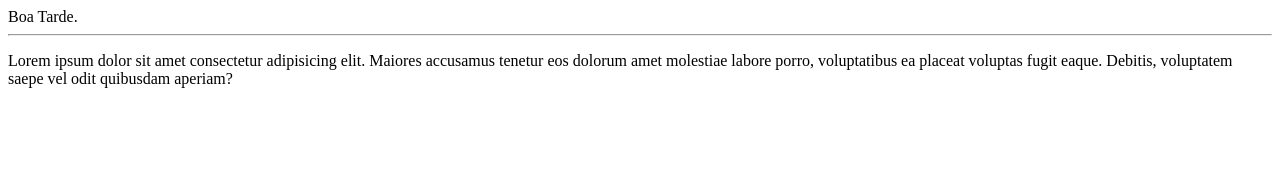
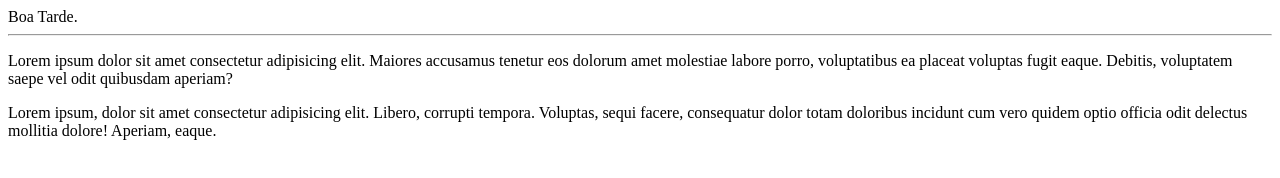
Before and after one commit to pedro-dev-henrique/Ola-mundo, a plain HTML site: page site-exemplo/index.html in a window 1280 px wide. Drawn offline with Linux system fonts and the light colour scheme.

Commit message:
Adicionei um <p>

```diff
--- a/site-exemplo/index.html
+++ b/site-exemplo/index.html
@@ -9,5 +9,6 @@
     <h>Boa Tarde.</h>
     <hr>
     <p>Lorem ipsum dolor sit amet consectetur adipisicing elit. Maiores accusamus tenetur eos dolorum amet molestiae labore porro, voluptatibus ea placeat voluptas fugit eaque. Debitis, voluptatem saepe vel odit quibusdam aperiam?</p>
+    <p>Lorem ipsum, dolor sit amet consectetur adipisicing elit. Libero, corrupti tempora. Voluptas, sequi facere, consequatur dolor totam doloribus incidunt cum vero quidem optio officia odit delectus mollitia dolore! Aperiam, eaque.</p>
 </body>
 </html>
```
